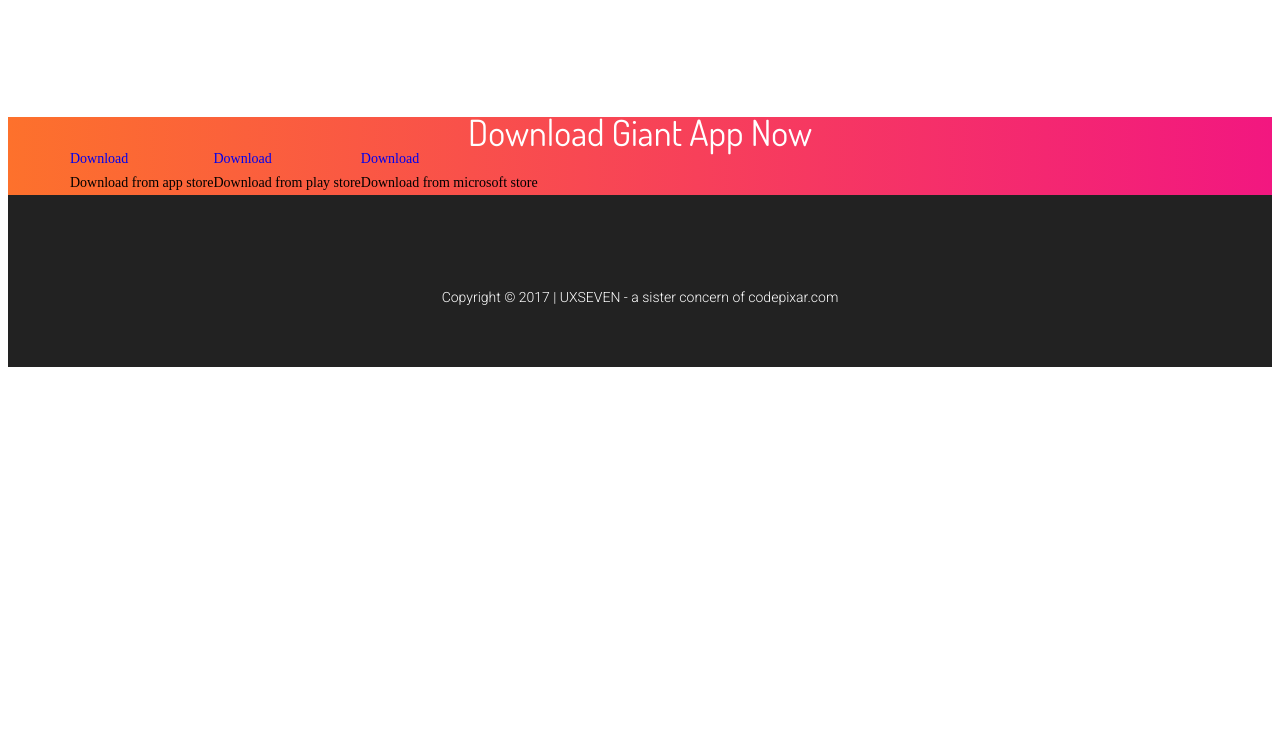
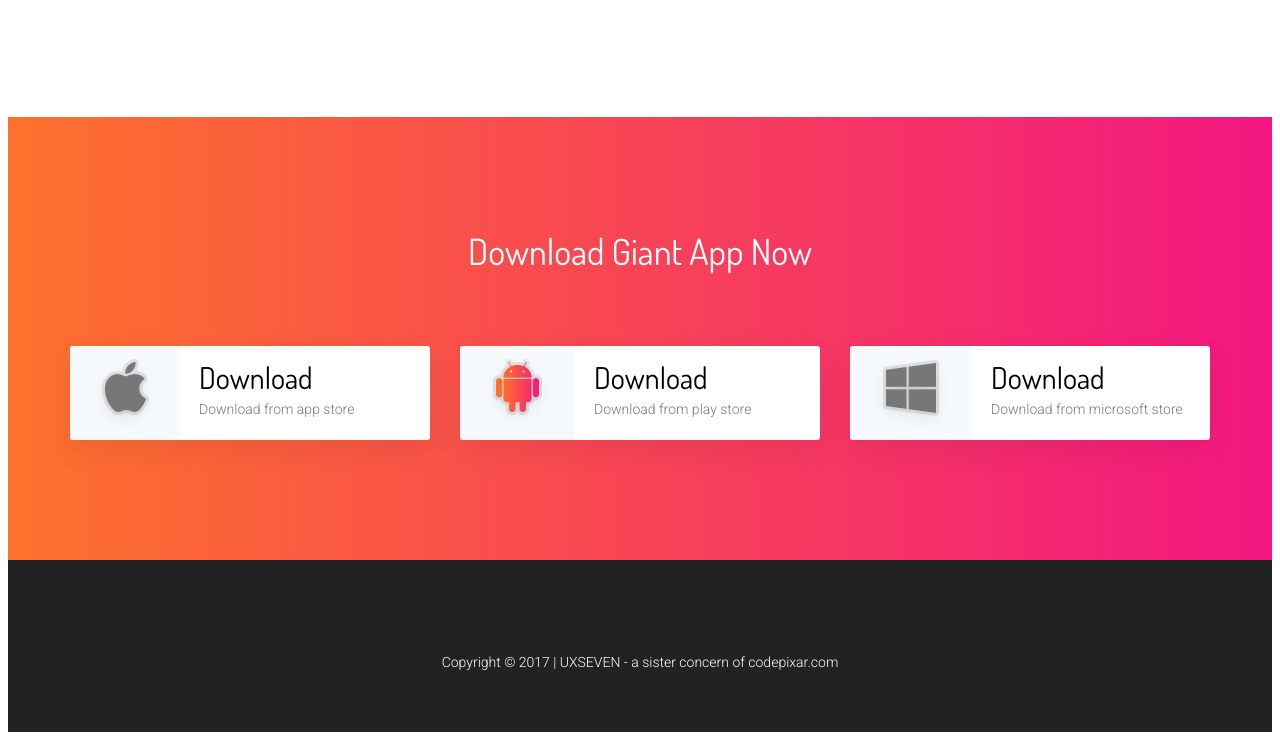
Before and after one commit to ArinaBanana/lendingKrayt, a website: page source/index.html in a window 1280 px wide. Shown: the part 4752-5492 px from the top of the page. Before the commit the page ends 5127 px from the top, so only its background shows below. Drawn offline with nearby package versions, Linux system fonts and the light colour scheme; files that its build step writes are made by us from their sources.

Commit message:
добавляет иконки, декор. стилиз.

```diff
--- a/source/index.html
+++ b/source/index.html
@@ -331,20 +331,39 @@
       <section class="download">
         <div class="download__inner">
           <div class="download__title">Download Giant App Now</div>
+
           <ul class="download__stores">
             <li class="download__item">
+              <div class="download__icon">
+                <img class="download__icon-img" src="img/Mac_Icon.png" alt="icon mac" width="68" height="76">
+              </div>
+
+              <div class="download__content">
                 <a href="#" class="download__link">Download</a>
                 <p class="download__store">Download from app store</p>
+              </div>
             </li>
 
             <li class="download__item">
+              <div class="download__icon">
+                <img class="download__icon-img" src="img/Android_Icon.png" alt="icon android" width="73" height="76">
+              </div>
+
+              <div class="download__content">
                 <a href="#" class="download__link">Download</a>
                 <p class="download__store">Download from play store</p>
+              </div>
             </li>
 
             <li class="download__item">
+              <div class="download__icon">
+                <img class="download__icon-img" src="img/Windows_Icon.png" alt="icon windows" width="80" height="78">
+              </div>
+
+              <div class="download__content">
                 <a href="#" class="download__link">Download</a>
                 <p class="download__store">Download from microsoft store</p>
+              </div>
             </li>
           </ul>
         </div>
--- a/source/styles/blocks/download.scss
+++ b/source/styles/blocks/download.scss
@@ -4,6 +4,9 @@
 
 .download__inner {
   @include fixed-container;
+
+  padding-top: 119px;
+  padding-bottom: 120px;
 }
 
 .download__title {
@@ -14,18 +17,60 @@
   font-weight: 400;
   color: #ffffff;
   text-align: center;
+  margin-bottom: 80px;
 }
 
 .download__stores {
   @include list-reset;
 
   display: flex;
+  justify-content: center;
+}
+
+.download__item {
+  background-color: #ffffff;
+  box-shadow: 0 10px 30px rgba(0, 0, 0, 0.07);
+  border-radius: 3px;
+  display: flex;
+  align-items: center;
+  flex-basis: 35%;
+}
+
+.download__item:not(:last-child) {
+  margin-right: 30px;
 }
 
 .download__store {
   @include none-indentation;
+  @include extra-font;
+
+  font-weight: 300;
+  color: #777777;
+}
+
+.download__content {
+  padding: 19px;
 }
 
 .download__link {
+  @include accent-font;
+
+  font-size: $font-l;
+  color: #000000;
+  font-weight: 400;
   text-decoration: none;
 }
+
+.download__icon {
+  background-color: #f7fafc;
+  height: 100%;
+  display: flex;
+  align-items: center;
+  border-radius: 3px 0 0 3px;
+  padding: 0 21px;
+}
+
+.download__icon-img {
+  display: block;
+  max-width: 100%;
+}
```
Lines whose indentation alone changed are shown as unchanged.
